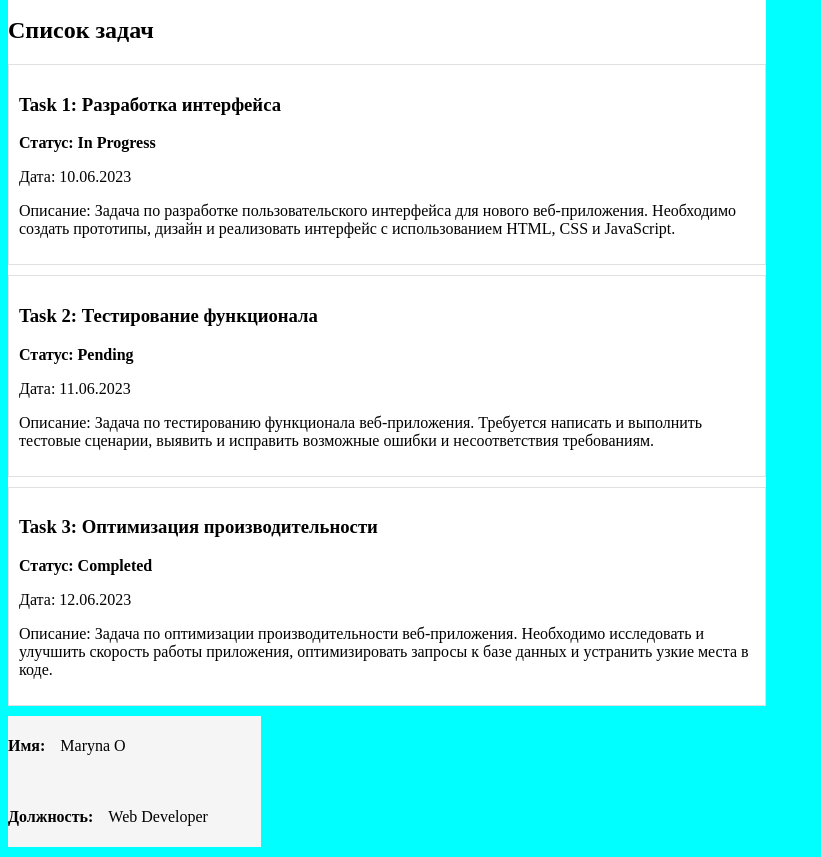
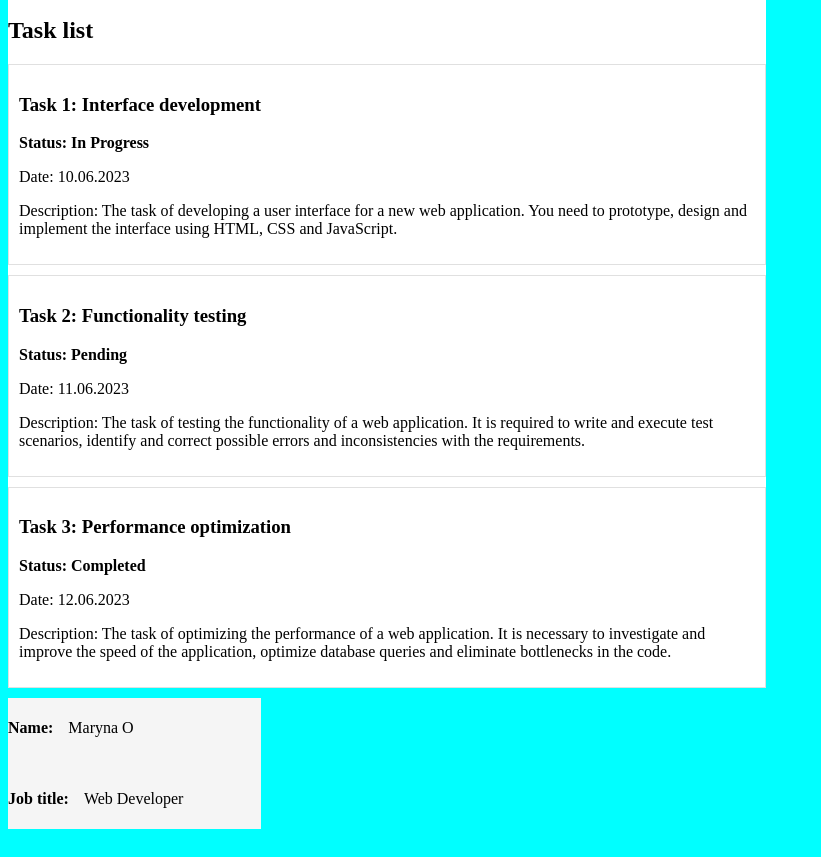
Before and after one commit to Mmaryna68/dashboard_npm, a website built with webpack: page src/index.html in a window 1280 px wide. Shown: the part 366-1223 px from the top of the page, without its empty margins (0-821 px from the left). Built offline with nearby package versions, Linux system fonts and the light colour scheme.

```diff
--- a/src/index.html
+++ b/src/index.html
@@ -18,18 +18,18 @@
         <canvas id="chart"></canvas>
       </div>
       <div class="task-list">
-        <h2>Список задач</h2>
+        <h2>Task list</h2>
         <div id="tasks"></div>
       </div>
     </div>
     <footer id="footer">
       <!-- Панель с профилем страницы -->
       <div class="profile-info">
-        <h4>Имя:</h4>
+        <h4>Name:</h4>
         <p id="profile-name"></p>
       </div>
       <div class="profile-info">
-        <h4>Должность:</h4>
+        <h4>Job title:</h4>
         <p id="profile-position"></p>
       </div>
     </footer>
--- a/src/index.js
+++ b/src/index.js
@@ -5,42 +5,42 @@
 import _ from "lodash";
 
 (async function () {
-  // Массив данных о задачах
+  // Array of task data
   const tasks = [
     {
-      name: "Task 1: Разработка интерфейса",
+      name: "Task 1: Interface development",
       progress: 70,
       date: "2023-06-10",
       priority: 2,
       status: "In Progress",
       description:
-        "Задача по разработке пользовательского интерфейса для нового веб-приложения. Необходимо создать прототипы, дизайн и реализовать интерфейс с использованием HTML, CSS и JavaScript.",
+        "The task of developing a user interface for a new web application. You need to prototype, design and implement the interface using HTML, CSS and JavaScript.",
     },
     {
-      name: "Task 2: Тестирование функционала",
+      name: "Task 2: Functionality testing",
       progress: 40,
       date: "2023-06-11",
       priority: 1,
       status: "Pending",
       description:
-        "Задача по тестированию функционала веб-приложения. Требуется написать и выполнить тестовые сценарии, выявить и исправить возможные ошибки и несоответствия требованиям.",
+        "The task of testing the functionality of a web application. It is required to write and execute test scenarios, identify and correct possible errors and inconsistencies with the requirements.",
     },
     {
-      name: "Task 3: Оптимизация производительности",
+      name: "Task 3: Performance optimization",
       progress: 90,
       date: "2023-06-12",
       priority: 3,
       status: "Completed",
       description:
-        "Задача по оптимизации производительности веб-приложения. Необходимо исследовать и улучшить скорость работы приложения, оптимизировать запросы к базе данных и устранить узкие места в коде.",
+        "The task of optimizing the performance of a web application. It is necessary to investigate and improve the speed of the application, optimize database queries and eliminate bottlenecks in the code.",
     },
   ];
 
-  // Создание графика с использованием Chart.js
+  // Creating a chart using Chart.js
   const ctx = document.getElementById("chart").getContext("2d");
 
-  // Обработка данных о задачах
-  const taskData = processData(tasks); // Обработка данных с помощью Lodash
+  // Processing task data
+  const taskData = processData(tasks); // Processing data with the Lodash
   const taskLabels = taskData.map((task) => task.label);
   const taskProgress = taskData.map((task) => task.progress);
 
@@ -50,7 +50,7 @@
       labels: taskLabels,
       datasets: [
         {
-          label: "Прогресс задач",
+          label: "Task progress",
           data: taskProgress,
           backgroundColor: "rgba(75, 192, 192, 0.6)",
         },
@@ -60,16 +60,16 @@
       scales: {
         y: {
           beginAtZero: true,
-          max: 100, // Максимальное значение шкалы установлено на 100
+          max: 100, // Maximum scale value set to 100
           ticks: {
-            stepSize: 10, // Шаг шкалы установлен на 10
+            stepSize: 10, // Scale step set to 10
           },
         },
       },
     },
   });
 
-  // Функция для обработки данных о задачах
+  // Function for progressing task data
   function processData(tasks) {
     const groupedTasks = _.groupBy(tasks, "status");
 
@@ -77,20 +77,20 @@
       return {
         label: status,
         count: tasks.length,
-        progress: calculateAverageProgress(tasks), // Добавление значения прогресса
+        progress: calculateAverageProgress(tasks), // Adding a progress value
       };
     });
 
     return processedData;
   }
 
-  // Функция для вычисления среднего значения прогресса
+  // Function for calclating the average progress value
   function calculateAverageProgress(tasks) {
     const totalProgress = tasks.reduce((sum, task) => sum + task.progress, 0);
     return Math.round(totalProgress / tasks.length);
   }
 
-  // Функция для отображения задач на странице
+  // Function for displaying tasks on a page
   function displayTasks() {
     const tasksContainer = document.getElementById("tasks");
 
@@ -100,7 +100,7 @@
     });
   }
 
-  // Функция для создания элемента задачи
+  // Function to create a task item
   function createTaskElement(task) {
     const taskElement = document.createElement("div");
     taskElement.classList.add("task");
@@ -111,16 +111,16 @@
 
     const statusElement = document.createElement("p");
     statusElement.classList.add("task-status");
-    statusElement.textContent = `Статус: ${task.status}`;
+    statusElement.textContent = `Status: ${task.status}`;
     taskElement.appendChild(statusElement);
 
     const dateElement = document.createElement("p");
-    const formattedDate = moment(task.date).format("DD.MM.YYYY"); // форматирование даты задачи с помощью moment
-    dateElement.textContent = `Дата: ${formattedDate}`;
+    const formattedDate = moment(task.date).format("DD.MM.YYYY"); // Formatting a task date using the Moment
+    dateElement.textContent = `Date: ${formattedDate}`;
     taskElement.appendChild(dateElement);
 
     const descriptionElement = document.createElement("p");
-    descriptionElement.textContent = `Описание: ${task.description}`;
+    descriptionElement.textContent = `Description: ${task.description}`;
     taskElement.appendChild(descriptionElement);
 
     const profileNameElement = document.getElementById("profile-name");
@@ -130,16 +130,16 @@
 
     return taskElement;
   }
-  // Вызов функции для отображения задач
+  // Calling a function to display tasks
   displayTasks();
 
-  // Функция для отображения данных о профиле
+  // Function to display profile data
   function displayProfile() {
     const profileNameElement = document.getElementById("profile-name");
     const profilePositionElement = document.getElementById("profile-position");
     profileNameElement.textContent = "Maryna O";
     profilePositionElement.textContent = "Web Developer";
   }
-  // Вызов функции для отображения данных о профиле
+  // Calling a function to display profile data
   displayProfile();
 })();
```
Also changed, not shown: README.md.
